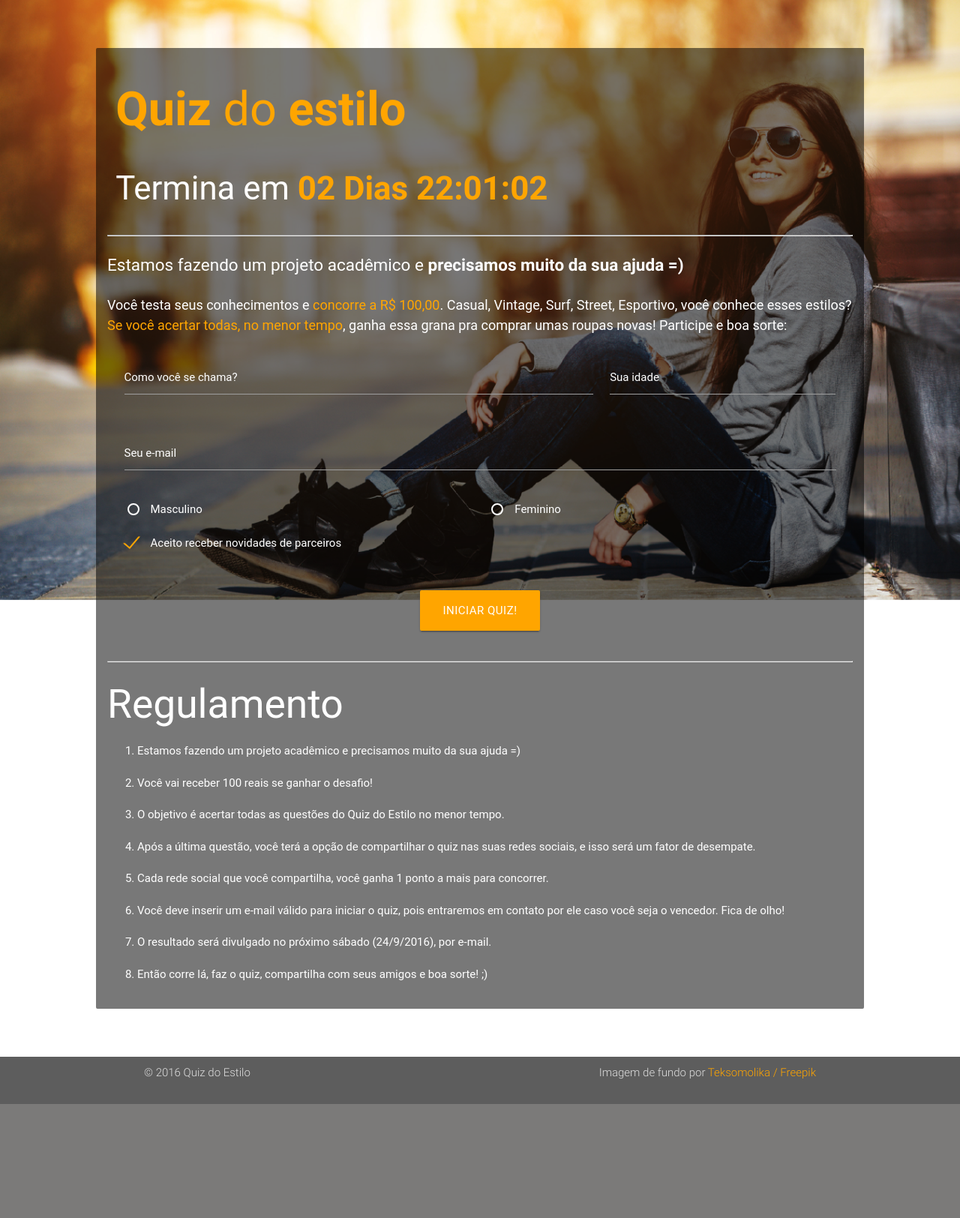
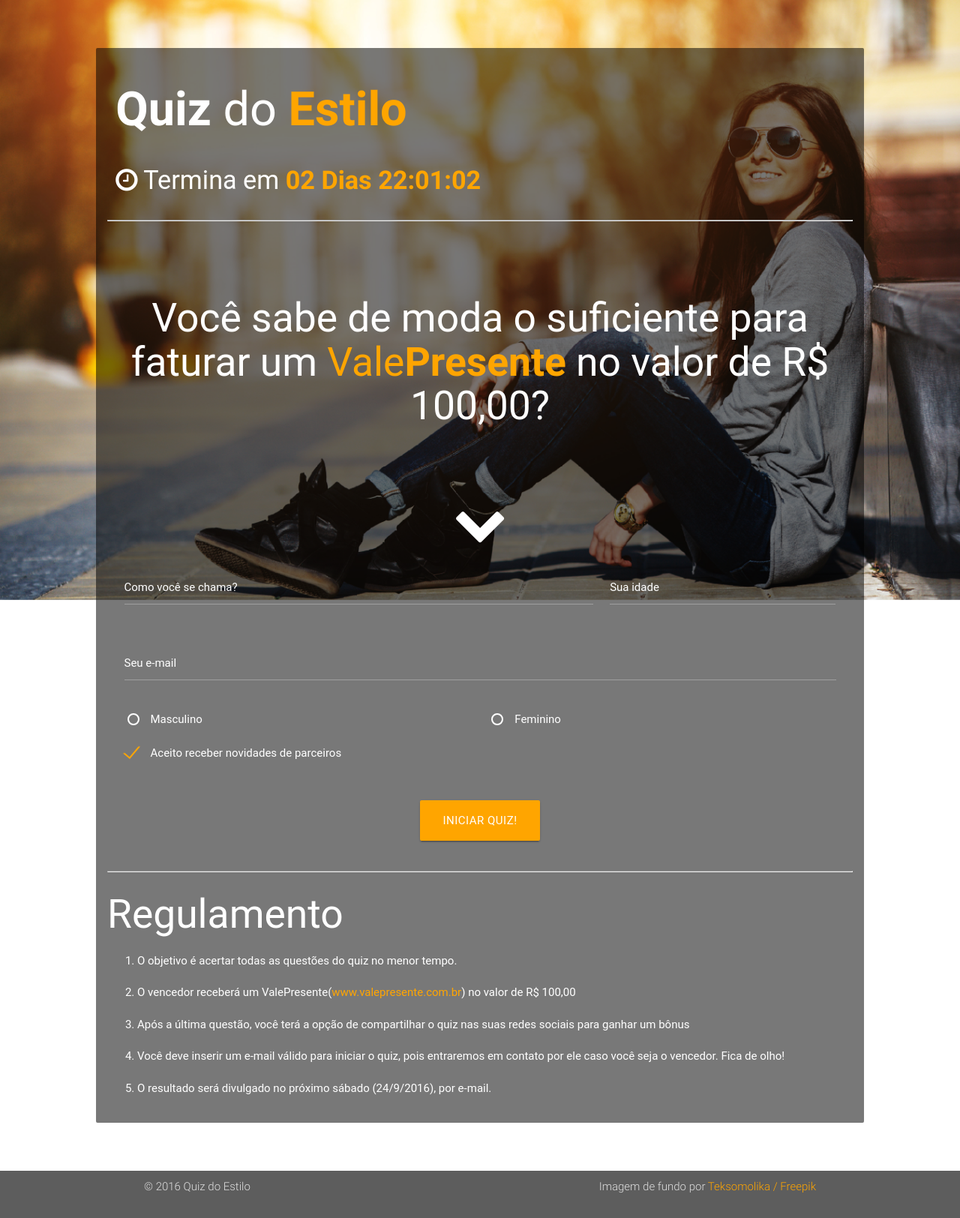
Before and after one commit to lftakakura/fashion_quiz, a Django app: page / in a window 1280 px wide. Shown: the whole page at 75% size. Before the commit the page ends 1472 px from the top, so only its background shows below. Run offline with Django 3.2, Linux system fonts and the light colour scheme; parts of the project's set-up code (start-up, migrations or seed data) failed here and were passed over; some libraries are stand-ins or nearby versions; some web fonts are replaced.

Commit message:
- Text corrections - Small visual improvments

```diff
--- a/lead/templates/lead/index.html
+++ b/lead/templates/lead/index.html
@@ -4,15 +4,15 @@
 <section>
     <header>
         <div class="row">
-            <div class="col s12 my-title"><h1 class="text_orange"><b>Quiz</b> do <b>estilo</b></h1>
+            <div class="col s12 my-title"><h1><b>Quiz</b> do <b class="text_orange">Estilo</b></h1>
             </div>
-            <div class="col s12"><h3>Termina em <b id="clock" class="text-orange"></b></h3></div>
+            <div class="col s12 my-title"><h4><i class="fa fa-clock-o"></i> Termina em <b id="clock" class="text-orange"></b></h4></div>
         </div>
         <hr>
-
-
-        <p style="font-size: 1.5em">Estamos fazendo um projeto acadêmico e <b>precisamos muito da sua ajuda =)</b></p>
-        <p style="font-size: 1.2em">Você testa seus conhecimentos e <t class="text_orange">concorre a R$ 100,00</t>. Casual, Vintage, Surf, Street, Esportivo, você conhece esses estilos? <t class="text_orange">Se você acertar todas, no menor tempo</t>, ganha essa grana pra comprar umas roupas novas! Participe e boa sorte:<p>
+        <h2 style="text-align: center; margin-top: 10%; margin-bottom: 10%">
+            Você sabe de moda o suficiente para faturar um <a target='_blank' href="http://www.valepresente.com.br/">Vale<b>Presente</b></a> no valor de R$ 100,00?
+        </h2>
+        <h2 style="text-align: center"><i class="fa fa-lg fa-chevron-down"></i></h2>
     </header>
 
     <div class="row">
@@ -39,11 +39,11 @@
                 </div>
                 <div class="row">
                     <div class="col s6">
-                        <input name="gender" type="radio" id="masculino" value="0">
+                        <input required name="gender" type="radio" id="masculino" value="0">
                         <label for="masculino">Masculino</label>
                     </div>
                     <div class="col s6" style="text-align: left">
-                        <input name="gender" type="radio" id="feminino" value="1">
+                        <input required name="gender" type="radio" id="feminino" value="1">
                         <label for="feminino">Feminino</label>
                     </div>
                 </div>
@@ -62,20 +62,16 @@
         </div>
     </div>
 
-    {# <div class="col s6 m3 l3"></div> #}
     <hr>
     <footer class="rodape main-footer">
         <div class="regras">
             <h2 class="my-title">Regulamento</h2>
             <ol>
-                <li>Estamos fazendo um projeto acadêmico e precisamos muito da sua ajuda =)</li>
-                <li>Você vai receber 100 reais se ganhar o desafio!</li>
-                <li>O objetivo é acertar todas as questões do Quiz do Estilo no menor tempo.</li>
-                <li>Após a última questão, você terá a opção de compartilhar o quiz nas suas redes sociais, e isso será um fator de desempate.</li>
-                <li>Cada rede social que você compartilha, você ganha 1 ponto a mais para concorrer.</li>
+                <li>O objetivo é acertar todas as questões do quiz no menor tempo.</li>
+                <li>O vencedor receberá um ValePresente(<a target="_blank" href="www.valepresente.com.br">www.valepresente.com.br</a>) no valor de R$ 100,00</li>
+                <li>Após a última questão, você terá a opção de compartilhar o quiz nas suas redes sociais para ganhar um bônus</li>
                 <li>Você deve inserir um e-mail válido para iniciar o quiz, pois entraremos em contato por ele caso você seja o vencedor. Fica de olho!</li>
                 <li>O resultado será divulgado no próximo sábado (24/9/2016), por e-mail.</li>
-                <li>Então corre lá, faz o quiz, compartilha com seus amigos e boa sorte! ;)</li>
             </ol>
         </div>
     </footer>
--- a/quiz/templates/quiz/quiz_start.html
+++ b/quiz/templates/quiz/quiz_start.html
@@ -23,8 +23,8 @@
                         <div class="row">
                             <div class="col s12">
                                 {% for choice in question.choice_set.all %}
-                            <div class="col s12" style="padding-left: 45%;">
-                                <input required style="font-size: 1.0em" name="question-{{ question.id }}" id="choice-{{ choice.id }}" type="radio" value="{{ choice.choice_letter }}" /><label for="choice-{{ choice.id }}" style="font-size: 1.5em">{{ choice.choice_text }}</label>
+                            <div class="col s12" style="padding-left: 40%;">
+                                <input style="font-size: 0.5em" name="question-{{ question.id }}" id="choice-{{ choice.id }}" type="radio" value="{{ choice.choice_letter }}" /><label for="choice-{{ choice.id }}" style="font-size: 1.3em">{{ choice.choice_text }}</label>
                             </div>
                             {% endfor %}
                             </div>
--- a/quiz/views.py
+++ b/quiz/views.py
@@ -26,7 +26,7 @@ def quiz_save(request):
             is_correct = False
             choice = request.POST.get('question-{}'.format(question.id))
 
-            if choice == question.right_option:
+            if choice and choice == question.right_option:
                 is_correct = True
 
             LeadAnswer.objects.create(
--- a/static/css/main.css
+++ b/static/css/main.css
@@ -166,6 +166,7 @@ color: orange;
         section {
         padding: 15px 15px 15px 15px;
         margin: 0;
+        height: 100%;
     }
 
     footer {
--- a/templates/base.html
+++ b/templates/base.html
@@ -14,7 +14,7 @@
     <meta property="og:url" content="http://quizdoestilo.ml/">
     <meta property="og:title" content="Quiz do Estilo">
     <meta property="og:site_name" content="Quiz do Estilo">
-    <meta property="og:description" content="Já pensou em ganhar R$100 apenas respondendo um QUIZ?">
+    <meta property="og:description" content="Já pensou em ganhar um ValePresente de R$100 apenas respondendo um QUIZ?">
     <meta property="og:image" content="https://files.slack.com/files-tmb/T29NRGEJD-F2DE4K656-e8c40cda2b/regulamento_480.png">
 </head>
 
```
Also changed, not shown: quiz/templates/quiz/quiz_done.html (+5 -4 lines).
